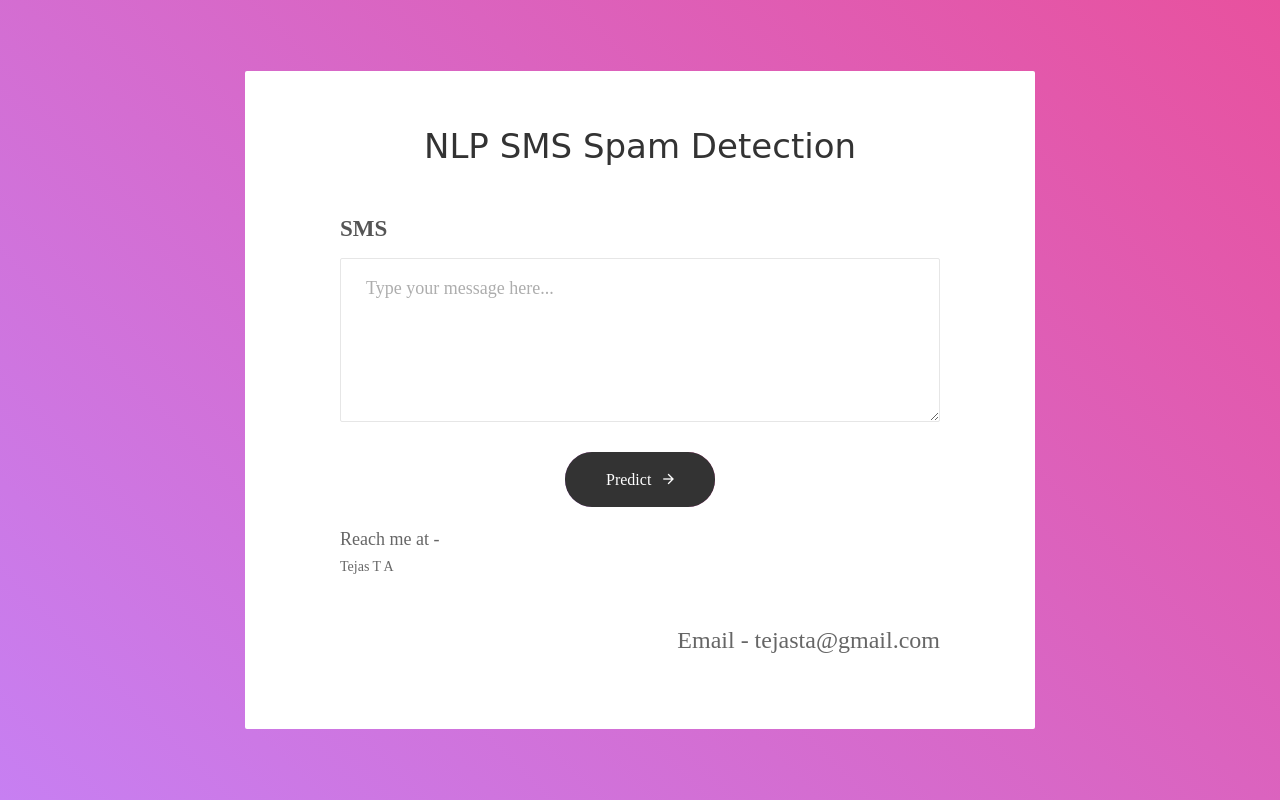
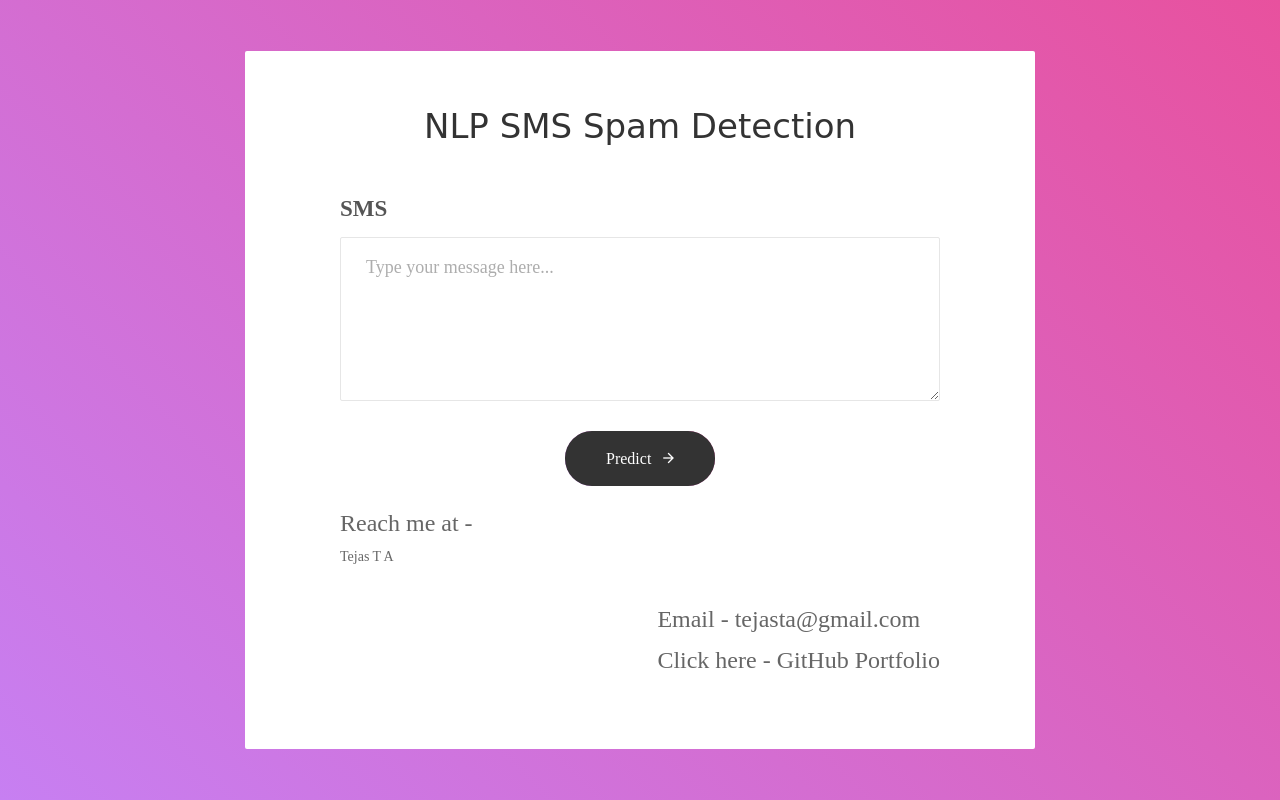
Before and after one commit to Tejas-TA/Transformer-BERT-SMS-Spam-Detection, a Flask app: page / in a window 1280 px wide. Run offline with Flask 2, Linux system fonts and the light colour scheme; parts of the project's set-up code (start-up, migrations or seed data) failed here and were passed over; some libraries are stand-ins or nearby versions; some web fonts are replaced.

```diff
--- a/templates/index.html
+++ b/templates/index.html
@@ -1,9 +1,12 @@
 <!DOCTYPE html>
+
 <html lang="en">
 <head>
+
 	<title>NLP SMS Spam Detection</title>
 	<meta charset="UTF-8">
 	<meta name="viewport" content="width=device-width, initial-scale=1">
+
 <!--===============================================================================================-->
 	<link rel="icon" type="image/png" href="static/images/icons/favicon.ico"/>
 <!--===============================================================================================-->
@@ -45,6 +48,7 @@ textarea {
 </style>
 </head>
 <body>
+
 	<div class="container-contact100">
 		<div class="wrap-contact100">
 			<form action="{{ url_for('predict')}}" method="post" class="contact100-form validate-form">
@@ -68,13 +72,14 @@ textarea {
 				</div>
 
 				<div class="reachme">
-				<p style = "font-family: 'Lexend'; font-size:18px;">Reach me at - </p>
-				<div class="LI-profile-badge"  data-version="v1" data-size="medium" data-locale="en_US" data-type="horizontal" data-theme="dark" data-vanity="tejas-ta"><a class="LI-simple-link" href='https://in.linkedin.com/in/tejas-ta?trk=profile-badge'>Tejas T A</a></div>
+				<p style = "font-family: 'Lexend'; font-size:24px;">Reach me at - </p>
+				<div class="LI-profile-badge"  data-version="v1" data-size="medium" data-locale="en_US" data-type="horizontal" data-theme="dark" data-vanity="tejas-ta"><a class="LI-simple-link" href='https://in.linkedin.com/in/tejas-ta?trk=profile-badge' target="_blank">Tejas T A</a></div>
 				</div>
 
 				<div>
 				<br><br><br><br>
-				<p style = "font-family: 'Lexend'; font-size:24px;">Email - tejasta@gmail.com</p>
+				<a href="mailto:tejasta@gmail.com" style = "font-family: 'Lexend'; font-size:24px;" target="_blank">Email - tejasta@gmail.com</a><br>
+				<a href="https://github.com/Tejas-TA" style = "font-family: 'Lexend'; font-size:24px;" target="_blank">Click here - GitHub Portfolio</a>
 				</div>
 
 			</form>
```
Also changed, not shown: requirements.txt (added, +11 -0 lines), templates/result.html (+7 -4 lines), 1 other file.
